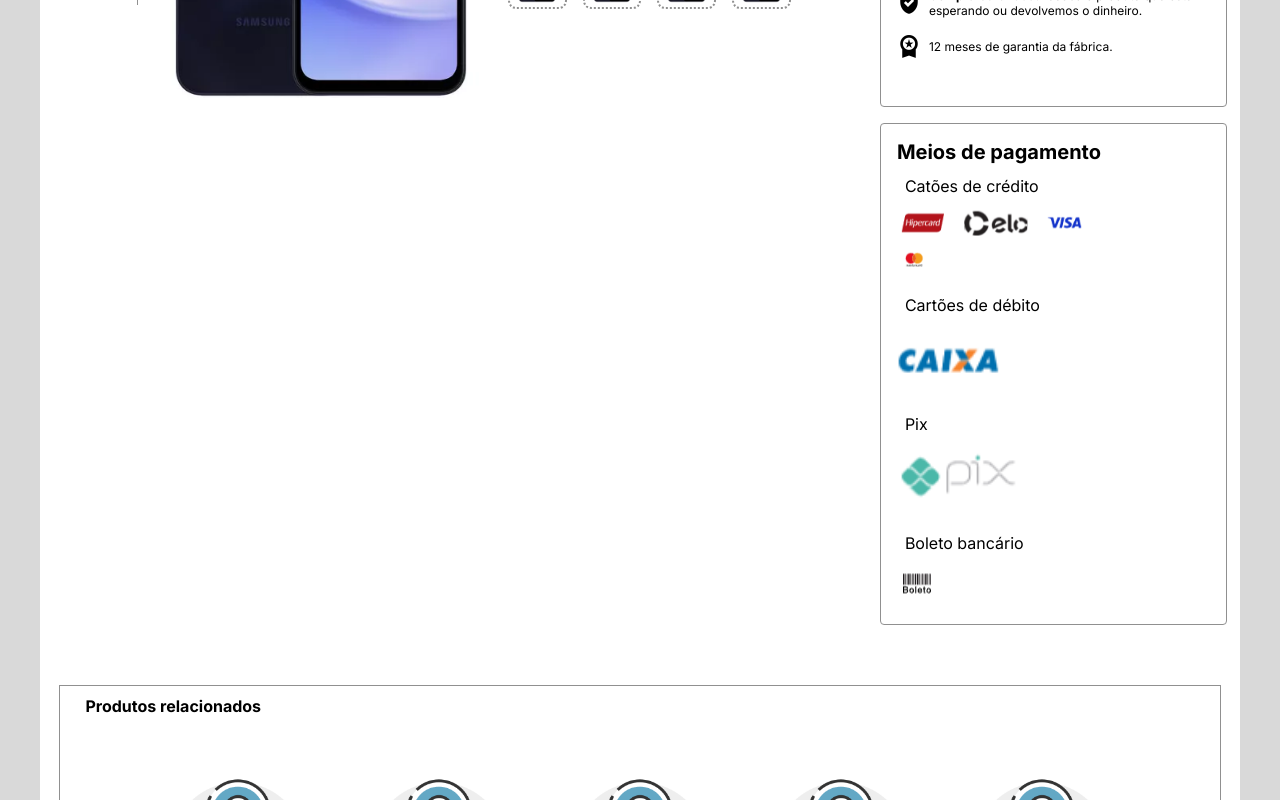
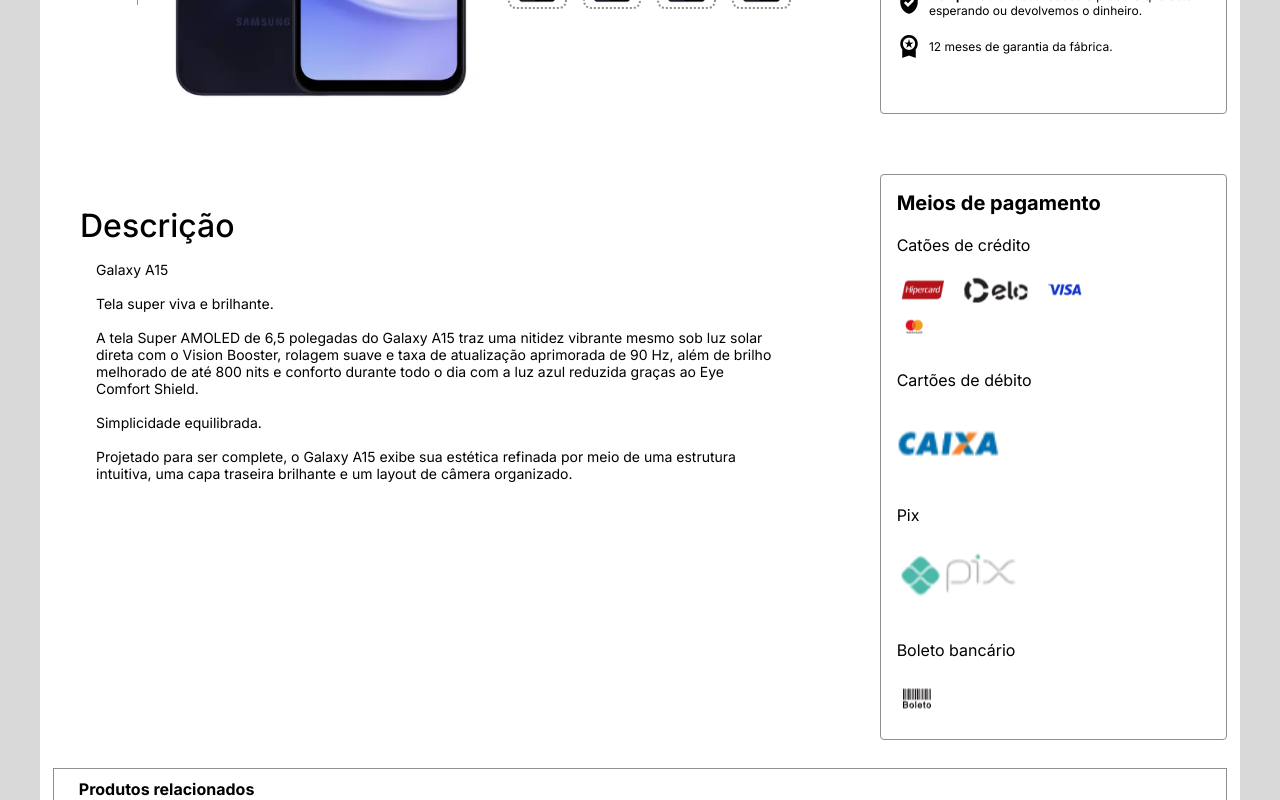
Before and after one commit to Hackathon-TechTitans/frontend, a Vue app: page /product/1 in a window 1280 px wide. Shown: the part 500-1300 px from the top of the page. Built offline with nearby package versions, Linux system fonts and the light colour scheme.

Commit message:
feat: Quase pronta #6

```diff
--- a/src/views/ProductView.vue
+++ b/src/views/ProductView.vue
@@ -80,7 +80,26 @@
                     </span>
                 </div>
             </div>
-            <div class="table" style="gap: 0.25rem !important">
+
+        </div>
+        <div class="other">
+            <div class="desc">
+                <h1>Descrição</h1>
+                <pre>Galaxy A15
+
+Tela super viva e brilhante.
+
+A tela Super AMOLED de 6,5 polegadas do Galaxy A15 traz uma nitidez vibrante mesmo sob luz solar
+direta com o Vision Booster, rolagem suave e taxa de atualização aprimorada de 90 Hz, além de brilho
+melhorado de até 800 nits e conforto durante todo o dia com a luz azul reduzida graças ao Eye
+Comfort Shield.
+
+Simplicidade equilibrada.
+
+Projetado para ser complete, o Galaxy A15 exibe sua estética refinada por meio de uma estrutura
+intuitiva, uma capa traseira brilhante e um layout de câmera organizado.</pre>
+            </div>
+            <div class="table other-table" style="gap: 0.25rem !important">
                 <h2>Meios de pagamento</h2>
                 <p>Catões de crédito</p>
                 <div class="options">
@@ -126,9 +145,35 @@
     <FooterComponent />
 </template>
 <style scoped>
+.other {
+    display: flex;
+    width: 100%;
+}
+
+.other-table {
+    flex: 1;
+    margin: 1rem 0.8rem 0 0 !important;
+}
+
+.desc {
+    font-family: 'Inter', sans-serif;
+    margin: 2rem 0 0 2.5rem;
+    flex: 2.55;
+}
+
+.desc h1 {
+    margin: 1rem 0;
+    font-weight: 500;
+}
+
+.desc pre {
+    margin: 1rem;
+    font-family: 'Inter', sans-serif;
+    font-size: 14px;
+}
 
 .relationed-div {
-    margin: 1rem 3rem;
+    margin: 1rem 0.8rem;
     border: 1px solid #909090;
 }
 
@@ -150,6 +195,7 @@
 .card div {
     background-color: white !important;
 }
+
 .product-options-div {
     margin-top: 4rem;
 }
```
Lines whose indentation alone changed are shown as unchanged.
